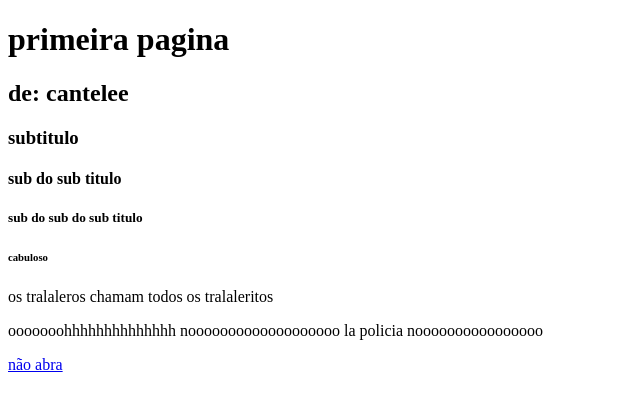
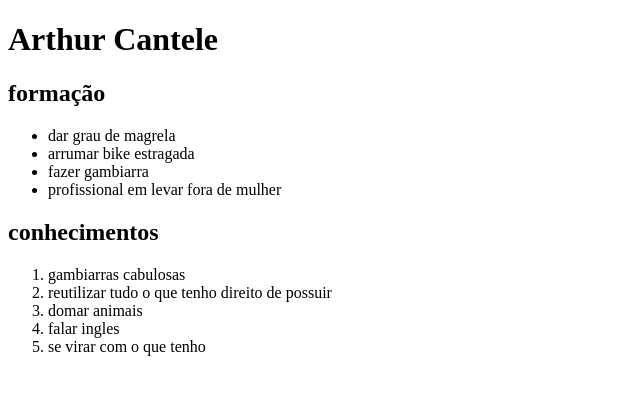
Before and after one commit to cantelee/primeirapagina, a plain HTML site: page index.html in a window 1280 px wide. Shown: the whole page, without its empty margins (0-640 px from the left). Drawn offline with Linux system fonts and the light colour scheme.

Commit message:
Add files via upload

```diff
--- a/index.html
+++ b/index.html
@@ -3,17 +3,25 @@
 <head>
     <meta charset="UTF-8">
     <meta name="viewport" content="width=device-width, initial-scale=1.0">
-    <title>chimpanzine bananini</title>
+    <title>curriculo Arthur Cantele</title>
 </head>
 <body>
-    <h1>primeira pagina</h1>
-    <h2>de: cantelee</h2>
-    <h3>subtitulo</h3>
-    <h4>sub do sub titulo</h4>
-    <h5>sub do sub do sub titulo</h5>
-    <h6>cabuloso</h6>
-    <p>os tralaleros chamam todos os tralaleritos</p>
-    <p>ooooooohhhhhhhhhhhhhh nooooooooooooooooooo la policia noooooooooooooooo</p>
-    <a href="http://virusgratis.com/">não abra</a>
+    <h1>Arthur Cantele</h1>
+    <h2>formação</h2>
+    <ul>
+        <li>dar grau de magrela</li>
+        <li>arrumar bike estragada</li>
+        <li>fazer gambiarra</li>
+        <li>profissional em levar fora de mulher</li>
+    </ul>
+    <h2>conhecimentos</h2>
+    <ol>
+        <li>gambiarras cabulosas</li>
+        <li>reutilizar tudo o que tenho direito de possuir</li>
+        <li>domar animais</li>
+        <li>falar ingles</li>
+        <li>se virar com o que tenho</li>
+    </ol>
+    <h1></h1>
 </body>
 </html>
```
